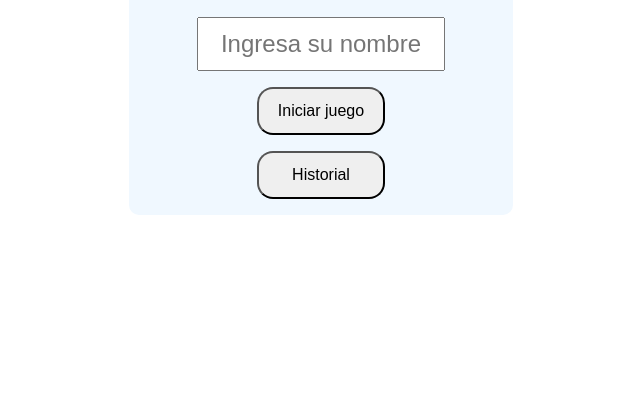
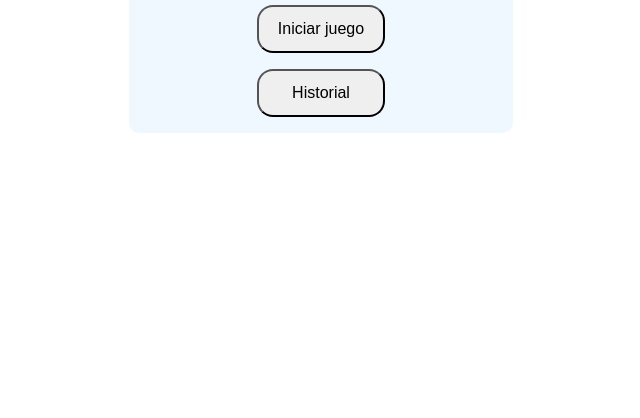
Before and after one commit to tattortega/Reto-JavaScript, a plain HTML site: page index.html in a window 1280 px wide. Shown: the part 414-832 px from the top of the page, without its empty margins (319-959 px from the left). After the commit the page ends 800 px from the top, so only its background shows below. Drawn offline with Linux system fonts and the light colour scheme.

Commit message:
Editando estilos del menu de juego

```diff
--- a/css/style.css
+++ b/css/style.css
@@ -3,7 +3,6 @@ body {
     background-size: cover;
     margin: 0;
     padding: 0;
-    padding-block-start: 2rem;
     width: 100%;
     height: 100vh;
   }
@@ -15,7 +14,7 @@ body {
     flex-direction: column;
     justify-content: center;
     align-items: center;
-    margin: 100px auto 0 auto;
+    margin: 50px auto 0 auto;
     background-color: aliceblue;
     border-radius: 10px;
   }
@@ -71,8 +70,8 @@ body {
   }
 
   #section-game {
-    padding-block-start: 2rem;
-    padding-block-end: 2rem;
+    padding-block-start: 1rem;
+    padding-block-end: 1rem;
     display: flex;
     flex-direction: column;
     align-items: center;
@@ -84,7 +83,7 @@ body {
 
   #section-game p {
     font-size: 2rem;
-    margin-bottom: 2rem;
+    margin-bottom: 0;
     font-weight: bold;
     text-align: center;
     color: white;
@@ -123,3 +122,7 @@ body {
     height: 3rem;
     cursor: pointer;
   }
+
+  #orderedPoints {
+      color: white;
+  }
```
